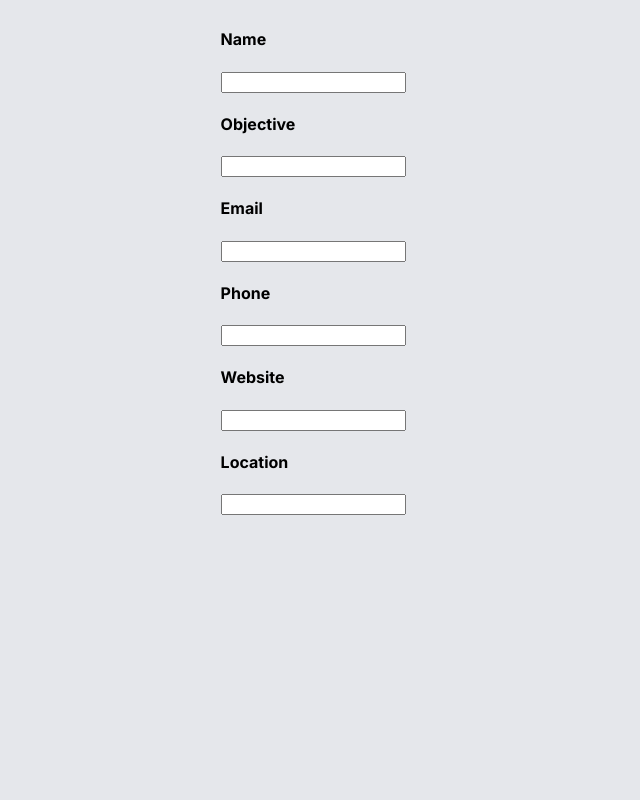
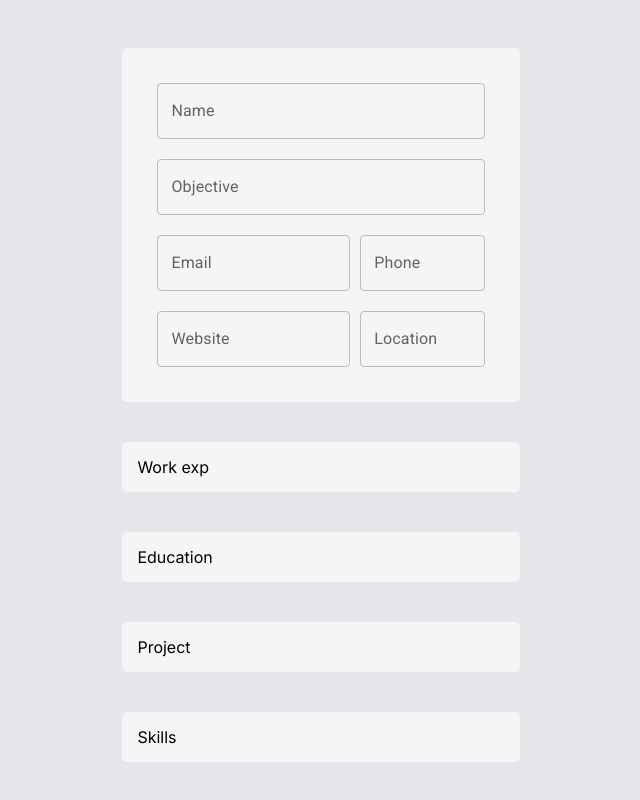
Before and after one commit to mart8ins/cv-generator, a Next.js app: page / in a window 1280 px wide. Shown: the top 800 px of the page, without its empty margins (13-653 px from the left). Built offline with nearby package versions, Linux system fonts and the light colour scheme.

Commit message:
finished details inputs ui and functionality

```diff
--- a/package.json
+++ b/package.json
@@ -9,6 +9,10 @@
     "lint": "next lint"
   },
   "dependencies": {
+    "@emotion/react": "^11.11.1",
+    "@emotion/styled": "^11.11.0",
+    "@mui/icons-material": "^5.14.1",
+    "@mui/material": "^5.14.2",
     "@types/node": "20.4.4",
     "@types/react": "18.2.16",
     "@types/react-dom": "18.2.7",
--- a/src/app/components/userInputs/UserInputs.tsx
+++ b/src/app/components/userInputs/UserInputs.tsx
@@ -7,11 +7,26 @@ import WorkExperienceInput from "./components/WorkExperienceInput";
 export default function UserInputs() {
     return (
         <div className="userInputs">
+            <div className="inputs-container">
             <DetailsInput />
-            {/* <WorkExperienceInput />
+            </div>
+
+            <div className="inputs-container">
+            <WorkExperienceInput />
+            </div>
+
+            <div className="inputs-container">
             <EducationInput />
+            </div>
+
+            <div className="inputs-container">
             <ProjectsInput />
-            <SkillsInput /> */}
+            </div>
+
+            <div className="inputs-container">
+            <SkillsInput />
+            </div>
+
         </div>
     );
 }
--- a/src/app/components/userInputs/components/DetailsInput.tsx
+++ b/src/app/components/userInputs/components/DetailsInput.tsx
@@ -1,58 +1,96 @@
-
 import { CvContext } from "@/app/context/context";
+import { TextField } from "@mui/material";
 import { useContext } from "react";
 
-export default function DetailsInput(){
-    const {details, setDetails} = useContext(CvContext);
+export default function DetailsInput() {
+    const { details, setDetails } = useContext(CvContext);
 
     return (
         <div>
-            <div>
-                <h4>Name</h4>
-                <input type="text" onChange={(e)=> setDetails({
-                ...details,
-                name: e.target.value
-            })}/>
+            <div className="details-input-group">
+                <TextField
+                    fullWidth
+                    onChange={(e) =>
+                        setDetails({
+                            ...details,
+                            name: e.target.value,
+                        })
+                    }
+                    id="outlined-basic"
+                    label="Name"
+                    variant="outlined"
+                />
             </div>
-            <div>
-                <h4>Objective</h4>
-                <input type="text" onChange={(e)=> setDetails({
-                ...details,
-                objective: e.target.value
-            })}/>
+            <div className="details-input-group">
+                <TextField
+                    fullWidth
+                    onChange={(e) =>
+                        setDetails({
+                            ...details,
+                            objective: e.target.value,
+                        })
+                    }
+                    id="outlined-basic"
+                    label="Objective"
+                    variant="outlined"
+                />
             </div>
 
-            <div>
-                <h4>Email</h4>
-                <input type="text" onChange={(e)=> setDetails({
-                ...details,
-                email: e.target.value
-            })}/>
+            <div className="details-fields-one-line details-input-group">
+                <TextField
+                    fullWidth
+                    onChange={(e) =>
+                        setDetails({
+                            ...details,
+                            email: e.target.value,
+                        })
+                    }
+                    id="outlined-basic"
+                    label="Email"
+                    variant="outlined"
+                />
+                <div className="details-input-group-right-item">
+                    <TextField
+                        onChange={(e) =>
+                            setDetails({
+                                ...details,
+                                phone: e.target.value,
+                            })
+                        }
+                        id="outlined-basic"
+                        label="Phone"
+                        variant="outlined"
+                    />
+                </div>
             </div>
 
-            <div>
-                <h4>Phone</h4>
-                <input type="text" onChange={(e)=> setDetails({
-                ...details,
-                phone: e.target.value
-            })}/>
-            </div>
-
-            <div>
-                <h4>Website</h4>
-                <input type="text" onChange={(e)=> setDetails({
-                ...details,
-                website: e.target.value
-            })}/>
-            </div>
-
-            <div>
-                <h4>Location</h4>
-                <input type="text" onChange={(e)=> setDetails({
-                ...details,
-                location: e.target.value
-            })}/>
+            <div className="details-fields-one-line details-input-group">
+                <TextField
+                    fullWidth
+                    onChange={(e) =>
+                        setDetails({
+                            ...details,
+                            website: e.target.value,
+                        })
+                    }
+                    id="outlined-basic"
+                    label="Website"
+                    variant="outlined"
+                />
+                <div className="details-input-group-right-item">
+                    <TextField
+                        onChange={(e) =>
+                            setDetails({
+                                ...details,
+                                location: e.target.value,
+                            })
+                        }
+                        id="outlined-basic"
+                        label="Location"
+                        variant="outlined"
+                    />
+                </div>
             </div>
         </div>
-    )
+    );
 }
--- a/src/app/globals.css
+++ b/src/app/globals.css
@@ -15,6 +15,7 @@ body {
 .userInputs {
     flex-direction: column;
     overflow-y: auto;
+    padding: 20px;
 }
 
 .pdfPreview {
@@ -22,3 +23,23 @@ body {
     justify-content: flex-start;
     height: 100%;
 }
+
+/* ALL INPUTS */
+.inputs-container {
+    width: 60%;
+    background-color: whitesmoke;
+    margin: 20px;
+    padding: 15px;
+    border-radius: 5px;
+}
+
+/* DETAILS INPUTS */
+.details-fields-one-line {
+    display: flex;
+}
+.details-input-group {
+    margin: 20px;
+}
+.details-input-group-right-item {
+    margin-left: 10px;
+}
--- a/src/app/layout.tsx
+++ b/src/app/layout.tsx
@@ -16,6 +16,13 @@ export default function RootLayout({
 }) {
   return (
     <html lang="en">
+      <head>
+            <link
+        rel="stylesheet"
+        href="https://fonts.googleapis.com/css?family=Roboto:300,400,500,700&display=swap"
+      />
+      <meta name="viewport" content="initial-scale=1, width=device-width" />
+      </head>
       <body className={inter.className}>{children}</body>
     </html>
   )
```
Also changed, not shown: 1 other file (tests, documents, lock files or other folders).
